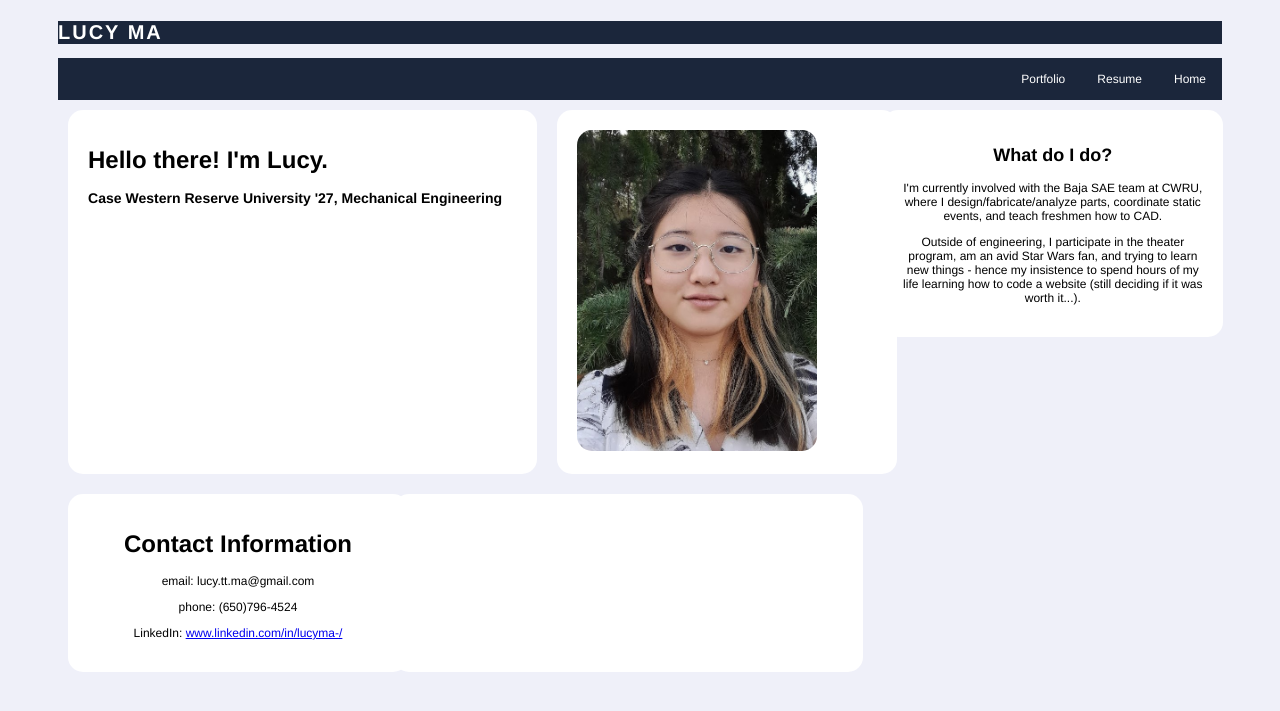
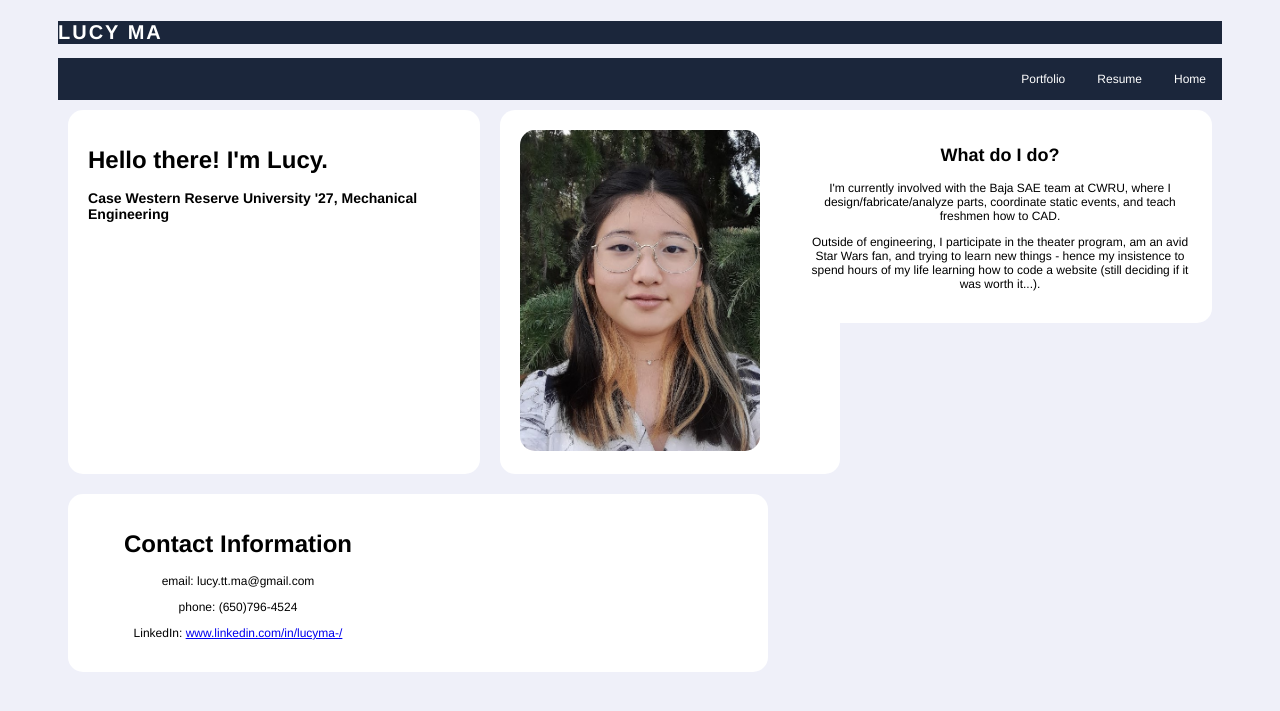
Before and after one commit to lucyttma/lucyttma.github.io, a Jekyll site: the page built from index.html, in a window 1280 px wide. Shown: the top 711 px of the page. Built offline with Jekyll 4.4.1, drawn with Linux system fonts in a browser that asks for light colours.

Commit message:
Update main.scss

```diff
--- a/_sass/main.scss
+++ b/_sass/main.scss
@@ -54,13 +54,16 @@ body {
 }
 
 .home_grid {
-  display: grid;
+  display: -webkit-flex;
+  display: flex;
+  flex-direction: row;
   left: 100px;
   right: 100px;
-  grid-template-columns: 70% 1fr;
 }
 
 .home_wrapper_left {
+  width: 65%;
+  display: grid;
   grid-template-rows: auto auto;
 }
 
```
